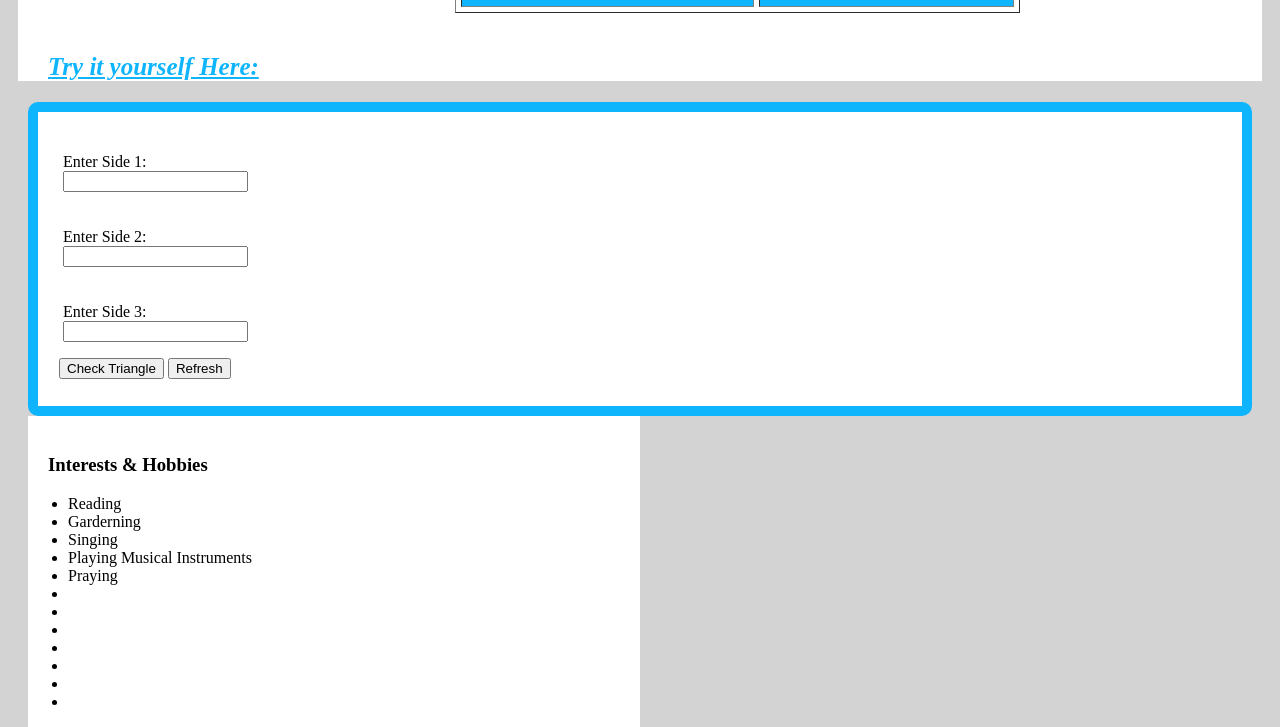
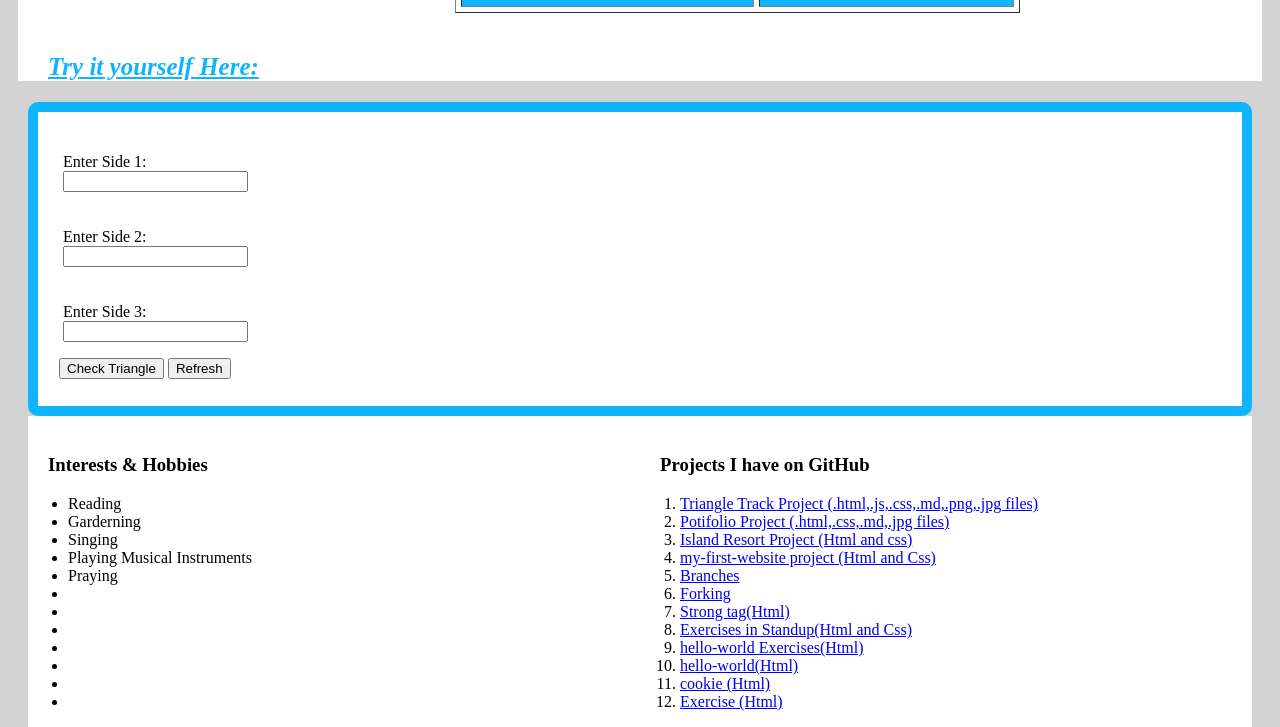
Before and after one commit to munganyendesandrine/Triangle, a plain HTML site: page index.html in a window 1280 px wide. Shown: the part 1182-1909 px from the top of the page. Drawn offline with Linux system fonts and the light colour scheme.

Commit message:
Projects of the Author on Github

```diff
--- a/index.html
+++ b/index.html
@@ -131,6 +131,25 @@
                     <li></li>
                   </ul>
                 </div>
+                <div class="hobbiesProjects">
+                    <h3>Projects I have on GitHub</h3>
+                    <ol>
+                      <li><a href="https://github.com/munganyendesandrine/Triangle">Triangle Track Project (.html,.js,.css,.md,.png,.jpg files)</a></li>
+                      <li><a href="https://github.com/munganyendesandrine/Potifolio.git">Potifolio Project (.html,.css,.md,.jpg files)</a></li>
+                      <li><a href="https://github.com/munganyendesandrine/IslandResort.git">Island Resort Project (Html and css)</a></li>
+                      <li><a href="https://github.com/munganyendesandrine/my-first-website.git">my-first-website project (Html and Css)</a></li>
+                      <li><a href="https://github.com/munganyendesandrine/my-first-website/branches.git">Branches</a></li>
+                      <li><a href="https://github.com/munganyendesandrine/delani_studio_site.git">Forking</a></li>
+                      <li><a href="https://github.com/munganyendesandrine/test.git">Strong tag(Html)</a></li>
+                      <li><a href="https://github.com/munganyendesandrine/standup.git">Exercises in Standup(Html and Css)</a></li>
+                      <li><a href="https://github.com/munganyendesandrine/hello-world.git">hello-world Exercises(Html)</a></li>
+                      <li><a href="https://github.com/munganyendesandrine/project-name.git">hello-world(Html)</a></li>
+                      <li><a href="https://github.com/munganyendesandrine/cookie.git">cookie (Html)</a></li>
+                      <li><a href="https://github.com/munganyendesandrine/gogo.git">Exercise (Html)</a></li>
+                    </ol>
+                  </div>
+                </section>
+
 
       </body>
 </html>
```
